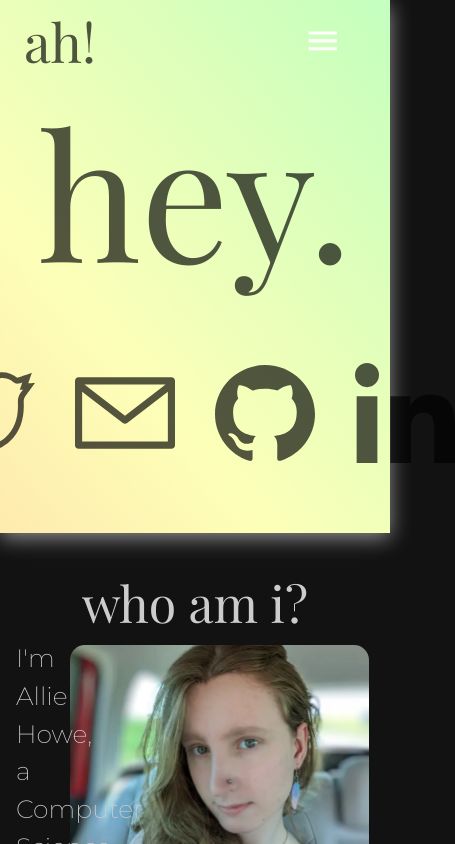
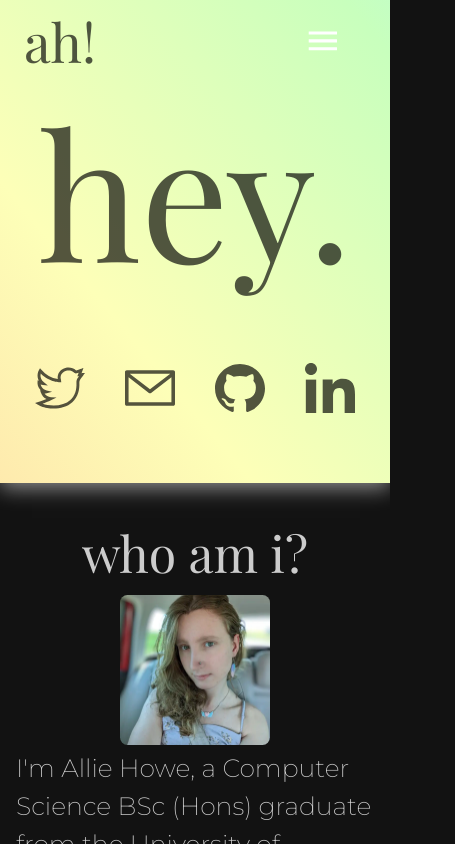
Before and after one commit to Allie-Howe/alliehowe.dev, a React (Create React App) app: page / in a window 390 px wide. Shown: the top 844 px of the page, 455 px wide, since content can reach past the window. Built offline with nearby package versions, Linux system fonts and the light colour scheme.

Commit message:
responsive selfie, icons and masonry

```diff
--- a/src/About.jsx
+++ b/src/About.jsx
@@ -18,12 +18,14 @@ export const AnchorLink = ({id}) => (
 );
 
 export const About = () => {
+  const isMobile = window.innerWidth < 600;
+
   return (
     <Box>
       <AnchorLink id="info" />
       <HeadingText sx={{fontSize: 50}} >who am i?</HeadingText>
       {/* TODO: Should be responsive */}
-      <img style={{margin: 5, float: 'right', height: 300, borderRadius: '5%'}} alt='selfie of allie' src={`${process.env.PUBLIC_URL}/images/allie.webp`} />
+      <img style={{margin: '5px auto', display: 'block', verticalAlign: 'middle', float: isMobile ? 'none' : 'right', height: isMobile ? 150 : 300, borderRadius: '5%'}} alt='selfie of allie' src={`${process.env.PUBLIC_URL}/images/allie.webp`} />
       <Box sx={{display: 'flex', flexDirection: 'column', gap: 2}}>
         <Typography>
           I'm Allie Howe, a Computer Science BSc (Hons) graduate from the University of Lincoln, currently working for music tech startup <NewTabLink href='http://clicknclear.com/'>ClicknClear</NewTabLink> as a Graduate Software Engineer.
--- a/src/ProjectCards.jsx
+++ b/src/ProjectCards.jsx
@@ -6,14 +6,18 @@ import projects from './projects.json';
 import { lightTheme } from './Themes/lightTheme';
 
 export const ProjectCards = () => {
+  const isMobile = window.innerWidth < 600;
+
   return (
   <Box>
     <AnchorLink id="portfolio" />
     <ThemeProvider theme={lightTheme}>
+      {/* TODO: Ensure gaps are consistent across files etc */}
+    <Box sx={{display: 'flex', flexDirection: 'column', justifyContent: 'center', alignItems: 'center', gap: 2}}>
     <HeadingText sx={{fontSize: 50}} >what have i done?</HeadingText>
     <Typography>Oh god, what have I done? These are just a few of the projects I've worked on over the years:</Typography>
     {/* TODO: Columns should be responsive */}
-    <Masonry columns={3} spacing={2}>
+      <Masonry columns={isMobile ? 1 : 3} spacing={2}>
         {projects.map((project, index) => (
           // TODO: Add hover behaviour
           <Paper sx={{p: 1, display: 'flex', flexDirection: 'column'}} key={index}>
@@ -28,6 +32,7 @@ export const ProjectCards = () => {
           </Paper>
         ))}
       </Masonry>
+    </Box>
     </ThemeProvider>
   </Box>
   )
--- a/src/Splash.jsx
+++ b/src/Splash.jsx
@@ -10,6 +10,8 @@ const icons = [
 ];
 
 export const Splash = forwardRef((_, ref) => {
+  // TODO: Find a universal way to detect mobile
+  const isMobile = window.innerWidth < 600;
   return (<>
     <Box sx={{width: '100%', p: '60px 0', boxShadow: '0 5px 20px #FFF8'}} className="splash">
       <HeadingText sx={{fontSize: 175, color: '#000A'}}>hey.</HeadingText>
@@ -17,7 +19,7 @@ export const Splash = forwardRef((_, ref) => {
         {
           icons.map(({imgPath, link}, index) => (
             <a href={link} target='_blank' rel='noopener noreferrer'>
-              <img key={index} alt={imgPath} src={`${process.env.PUBLIC_URL}/images/icons/${imgPath}.svg`} width='100px' />
+              <img key={index} alt={imgPath} src={`${process.env.PUBLIC_URL}/images/icons/${imgPath}.svg`} width={isMobile ? '50px' : '100px'} />
             </a>
           ))
         }
```
Lines whose indentation alone changed are shown as unchanged.
